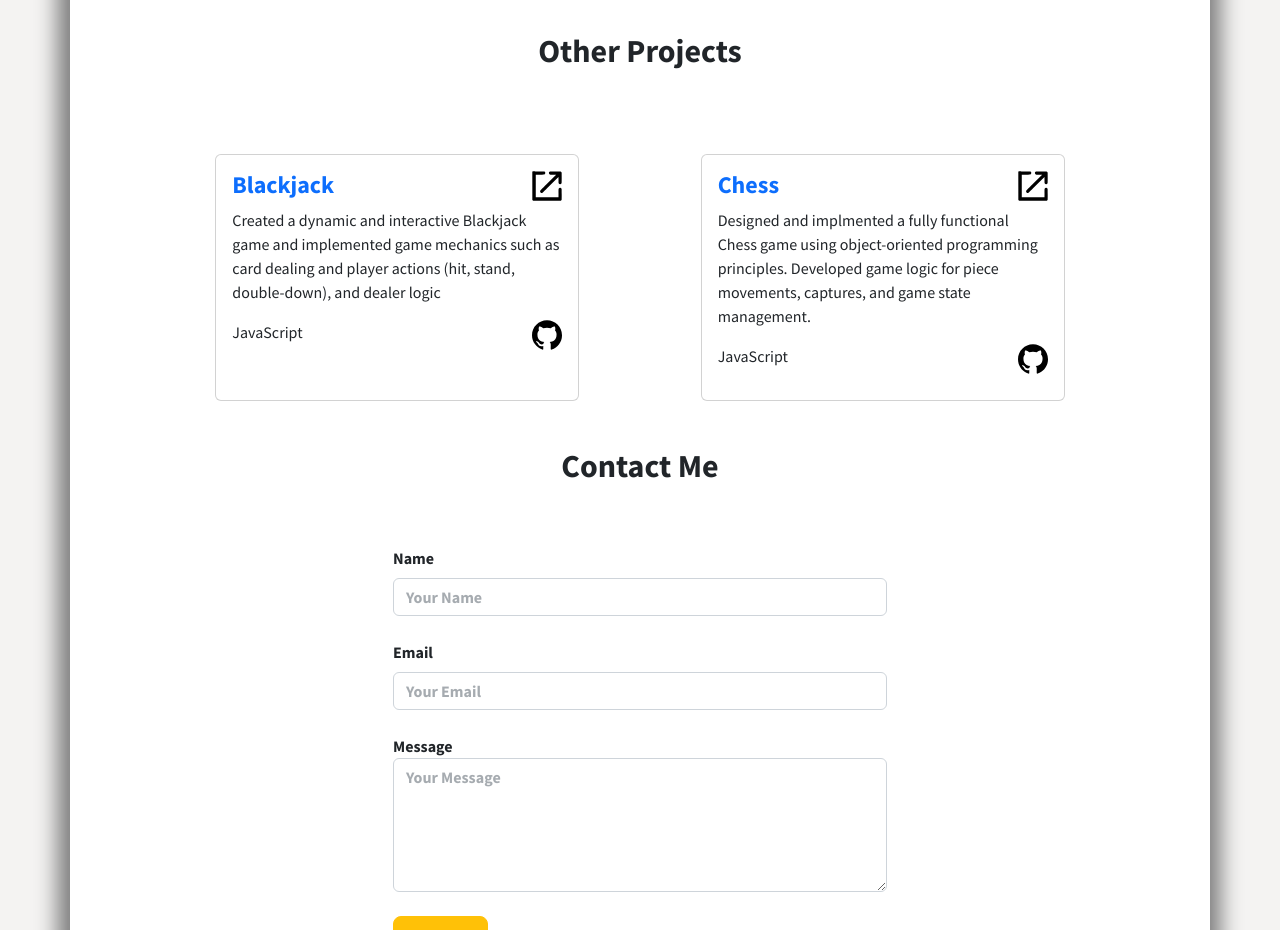
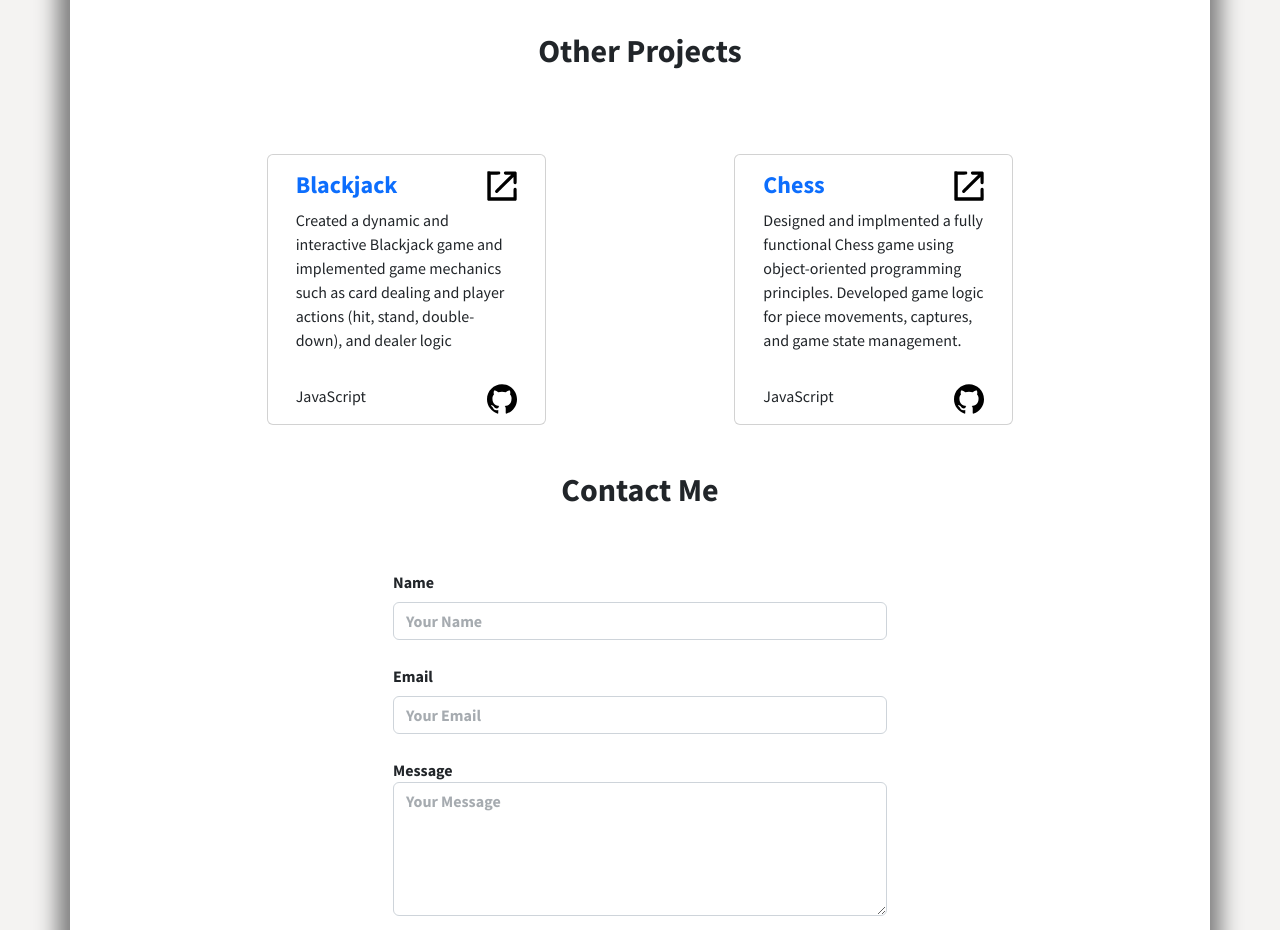
Before and after one commit to jchen2190/jchen2190.github.io, a React (Create React App) app: page / in a window 1280 px wide. Shown: the part 5480-6410 px from the top of the page. Built offline with nearby package versions, Linux system fonts and the light colour scheme.

Commit message:
fix spacing

```diff
--- a/src/components/projectOther.js
+++ b/src/components/projectOther.js
@@ -12,21 +12,21 @@ function OtherProjects() {
         <section id="otherprojects">
             <h2 className="title">Other Projects</h2>
             <div className="container">
-                <div className="d-flex justify-content-evenly">
+                <div className="row justify-content-evenly">
                     {
                         projects.map((project) => {
                             return (
-                                <div className="card col-4 projectText mt-4">
+                                <div className="card projectText mt-4 col-md-5 col-xl-3 mx-1">
                                     <div className="card-body">
                                         <div className="d-flex justify-content-between">
                                             <h4 className="card-title"><a href={project.link} target="_blank" rel="noopener noreferrer">{project.name}</a></h4>
                                             <a href={project.link} target="_blank" rel="noopener noreferrer"><img src={deployIcon} width="30" alt="deploy icon"/></a>
                                         </div>
                                         <p>{project.description}</p>
-                                        <div className="d-flex justify-content-between">
-                                            <p>{project.technologies}</p>
-                                            <a href={project.github} target="_blank" rel="noopener noreferrer"><img src={githubLogo} width="30" alt="github logo" /></a>
-                                        </div>
+                                    </div>
+                                    <div className="d-flex justify-content-between mx-3">
+                                        <p>{project.technologies}</p>
+                                        <a href={project.github} target="_blank" rel="noopener noreferrer"><img src={githubLogo} width="30" alt="github logo" /></a>
                                     </div>
                                 </div>
                             )
```
